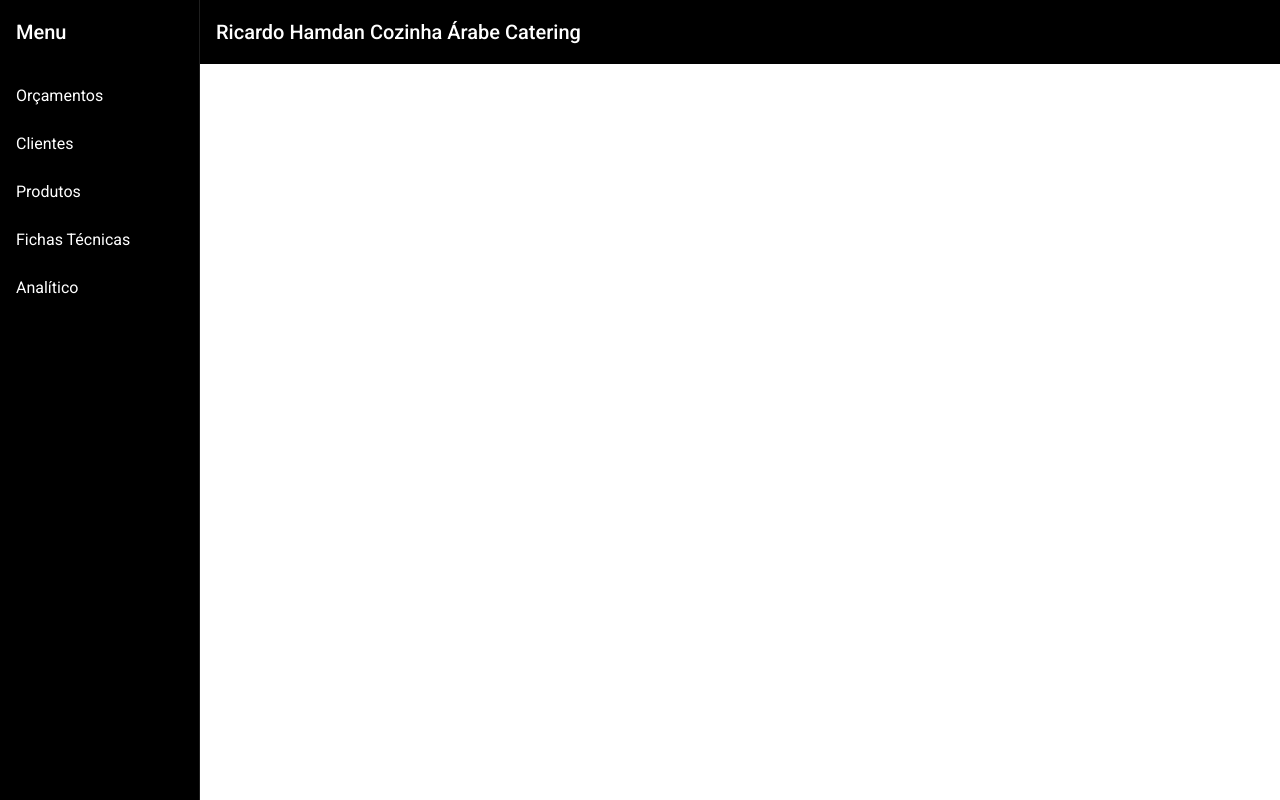
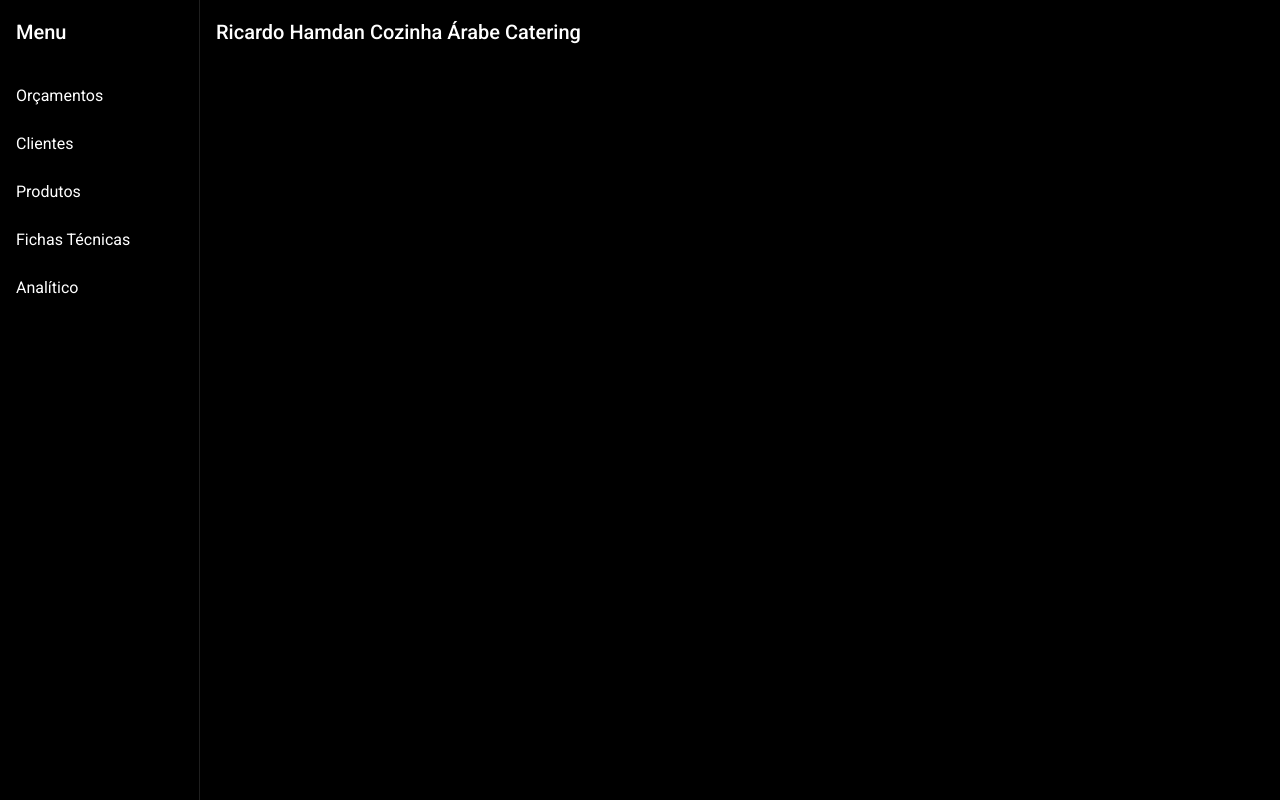
Before and after one commit to felipeanf/catering-service-manager, an Angular app: page / in a window 1280 px wide. Built offline with nearby package versions, Linux system fonts and the light colour scheme.

Commit message:
Fixed main nav issue

```diff
--- a/src/app/app.component.html
+++ b/src/app/app.component.html
@@ -1,2 +1,2 @@
 <app-main-nav></app-main-nav>
-<router-outlet></router-outlet>
+<!-- <router-outlet></router-outlet> -->
--- a/src/app/app.module.ts
+++ b/src/app/app.module.ts
@@ -15,6 +15,7 @@
 import { MatPaginatorModule } from '@angular/material/paginator';
 import { MatSortModule } from '@angular/material/sort';
 import { HttpClientModule } from '@angular/common/http';
+import { RouterModule } from '@angular/router';
 
 @NgModule({
   declarations: [
@@ -34,7 +35,8 @@
     MatTableModule,
     MatPaginatorModule,
     MatSortModule,
-    HttpClientModule
+    HttpClientModule,
+    RouterModule
   ],
   providers: [],
   bootstrap: [AppComponent]
--- a/src/app/main-nav/main-nav.component.css
+++ b/src/app/main-nav/main-nav.component.css
@@ -1,5 +1,5 @@
 .sidenav-container {
-  height: 8%;
+  height: 100%;
   background: black;
 }
 
--- a/src/app/main-nav/main-nav.component.html
+++ b/src/app/main-nav/main-nav.component.html
@@ -24,6 +24,6 @@
       </button>
       <span>Ricardo Hamdan Cozinha Árabe Catering</span>
     </mat-toolbar>
-    <!-- Add Content Here -->
+    <router-outlet></router-outlet>
   </mat-sidenav-content>
 </mat-sidenav-container>
```
